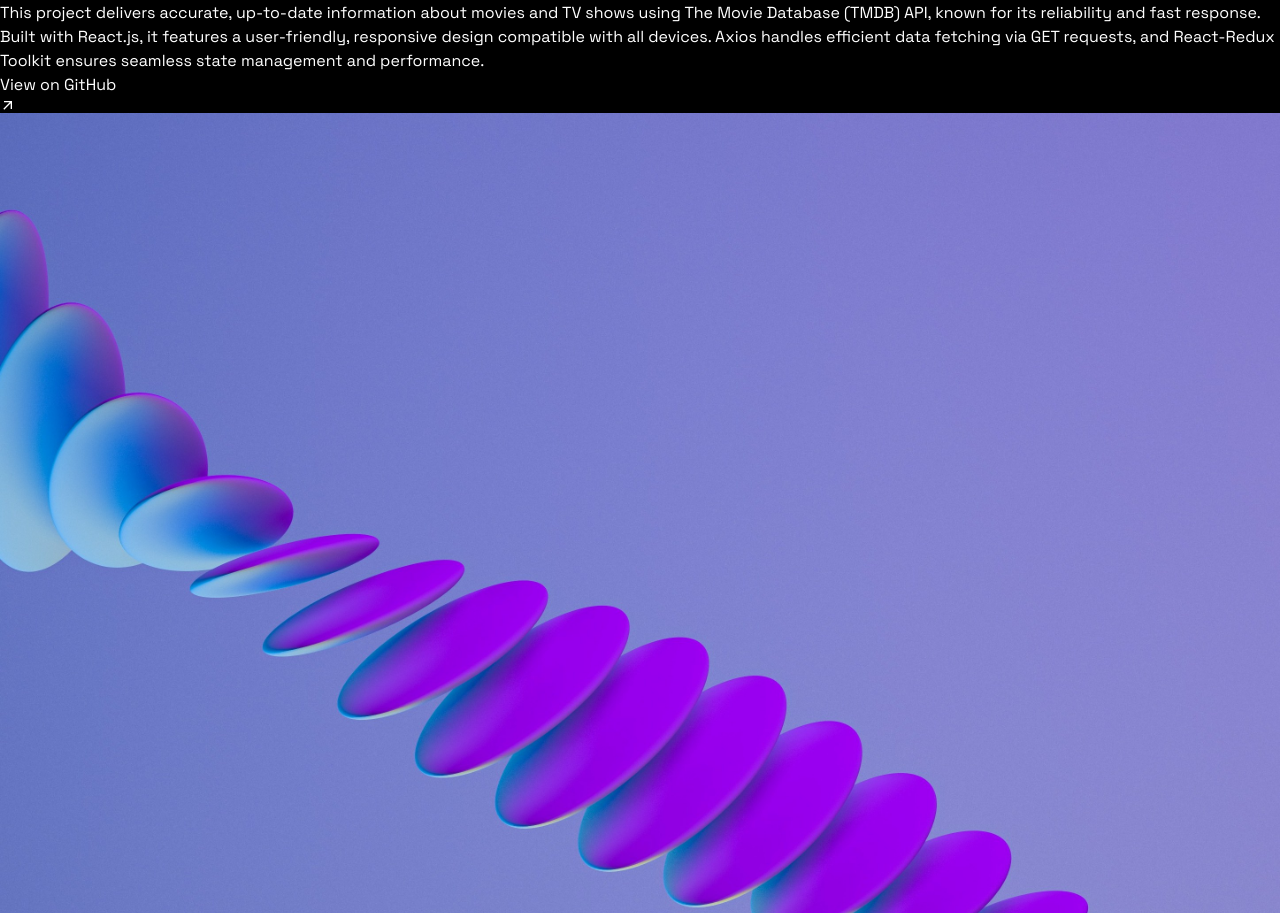
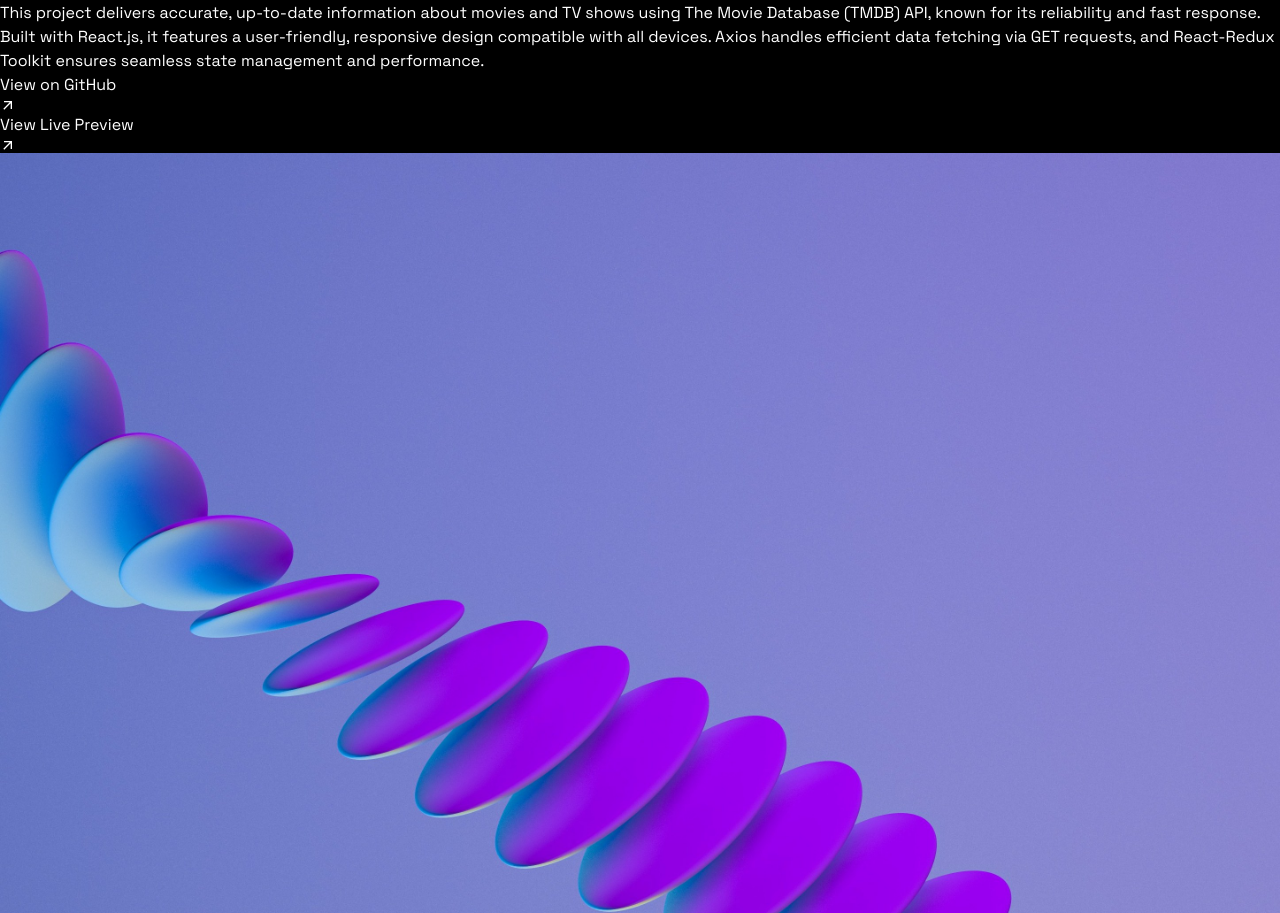
Before and after one commit to Amansoni3/aman-soni, a React (Vite) app: page / in a window 1280 px wide. Shown: the part 6407-7320 px from the top of the page. Built offline with nearby package versions, Linux system fonts and the light colour scheme.

Commit message:
Resume Updated and Movix live link added

```diff
--- a/src/constants/index.jsx
+++ b/src/constants/index.jsx
@@ -66,7 +66,7 @@ export const PROJECTS = [
       "This project delivers accurate, up-to-date information about movies and TV shows using The Movie Database (TMDB) API, known for its reliability and fast response. Built with React.js, it features a user-friendly, responsive design compatible with all devices. Axios handles efficient data fetching via GET requests, and React-Redux Toolkit ensures seamless state management and performance.",
     image: projectImage3,
     githubLink: "https://github.com/Amansoni3/movieapp",
-    liveLink: ""
+    liveLink: "https://movieapp-dusky.vercel.app/"
   },
   {
     id: 5,
```
Also changed, not shown: 1 other file (tests, documents, lock files or other folders).
